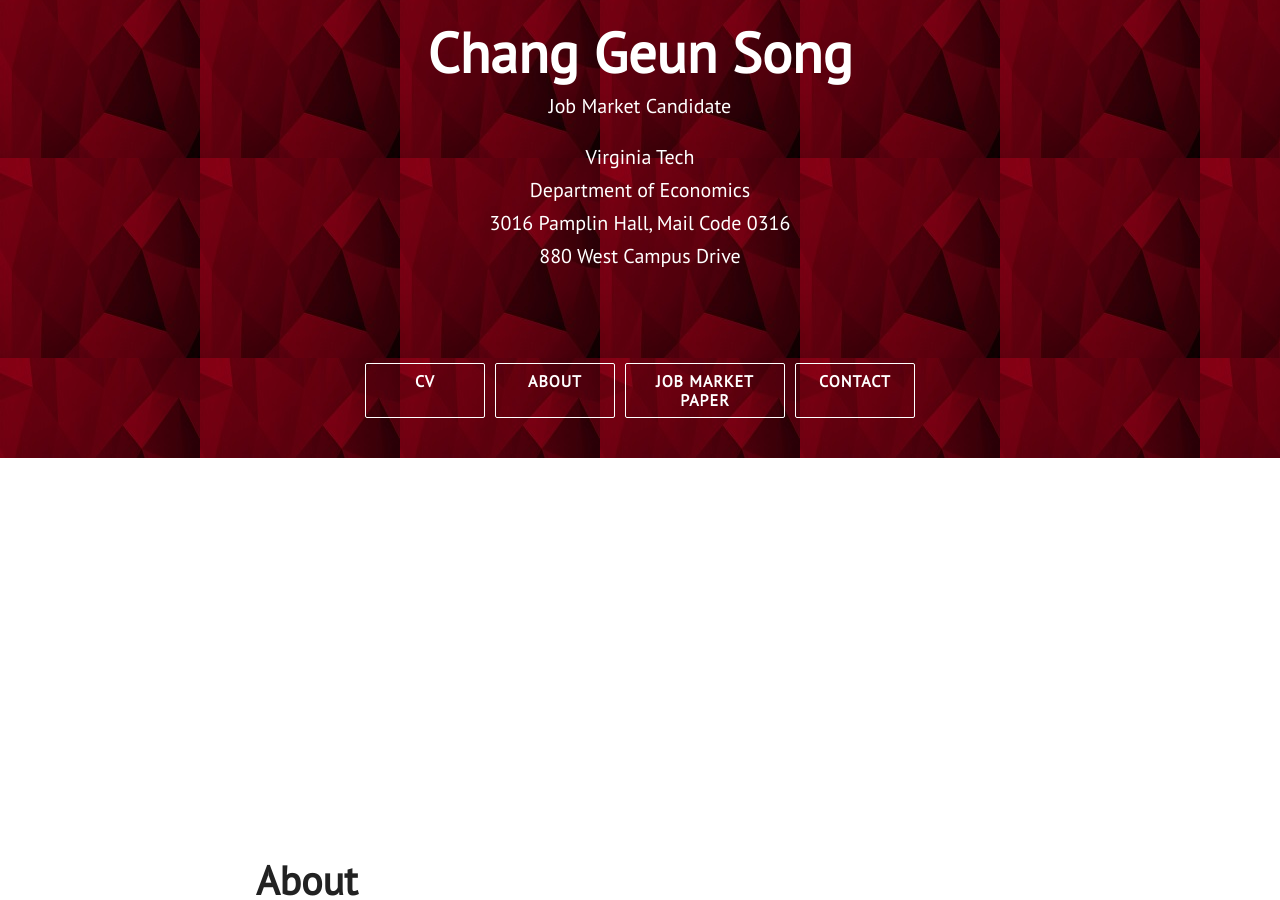
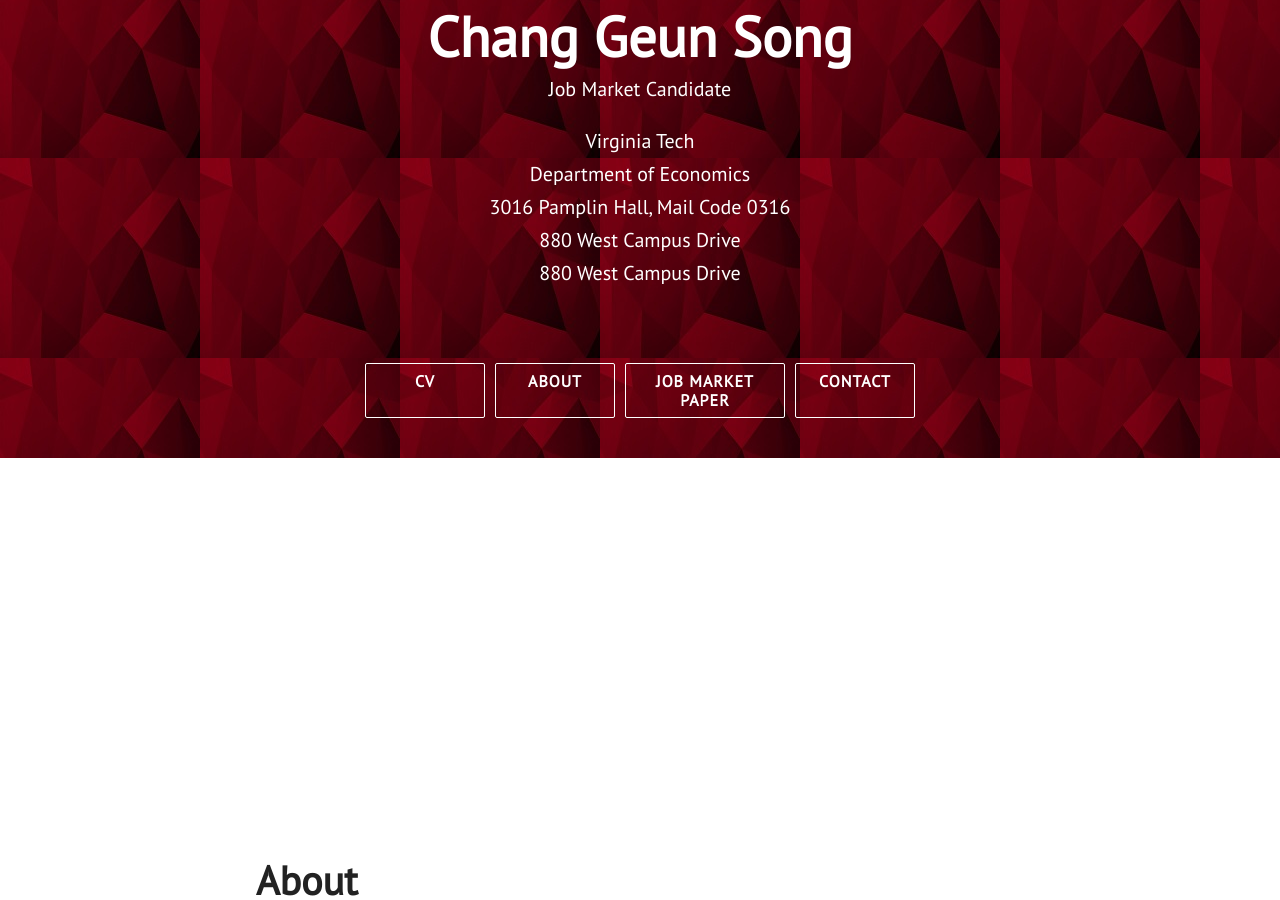
Before and after one commit to KevinKCV/kevinzou, a Jekyll site: the page built from index.html, in a window 1280 px wide and 900 px high, scrolled down 442 px. Built offline with Jekyll 4.4.1, drawn with Linux system fonts in a browser that asks for light colours; nearby versions of some CDN libraries.

Commit message:
asdfasdf

```diff
--- a/_includes/00nav.html
+++ b/_includes/00nav.html
@@ -10,6 +10,7 @@
         <div class="head-punchline center-align">Virginia Tech</div>
         <div class="head-punchline center-align">Department of Economics</div>
         <div class="head-punchline center-align">3016 Pamplin Hall, Mail Code 0316</div>
+        <div class="head-punchline center-align">880 West Campus Drive</div>
         <div class="head-punchline center-align">880 West Campus Drive</div>
         <br>
         <br>
```
